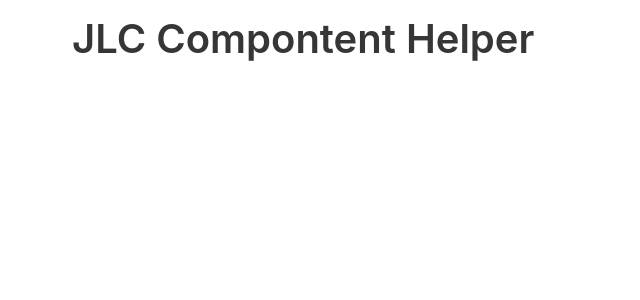
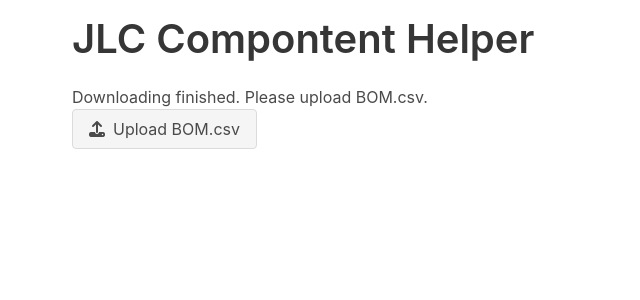
Before and after one commit to l1pz/jlc-csv, a Svelte app: page / in a window 1280 px wide. Shown: the top 300 px of the page, without its empty margins (0-640 px from the left). Built offline with nearby package versions, Linux system fonts and the light colour scheme; no server answers.

Commit message:
add file upload

```diff
--- a/src/App.svelte
+++ b/src/App.svelte
@@ -50,16 +50,20 @@
     rel="stylesheet"
     href="https://cdn.jsdelivr.net/npm/bulma@0.9.3/css/bulma.min.css"
   />
+  <script
+    src="https://kit.fontawesome.com/7715a8d6b4.js"
+    crossorigin="anonymous"></script>
 </svelte:head>
 
 <div class="container">
   <h1 class="title is-2 mx-2 mt-4">JLC Compontent Helper</h1>
-  {#await promise}
+  <!-- {#await promise}
     <div class="mx-2">
       <p>
-        Downloading JLC Compontent info - <span class="has-text-weight-bold"
-          >{Math.round(downloadProgressPercent)}%</span
-        >
+        Downloading JLC Compontent info -
+        <span class="has-text-weight-bold">
+          {Math.round(downloadProgressPercent)}%
+        </span>
       </p>
       <progress
         class="progress is-primary"
@@ -67,9 +71,20 @@
         max="100">{Math.round(downloadProgressPercent)}</progress
       >
     </div>
-  {:then}
-    <div class="mx-2">
-      <p>Downloading finished.</p>
+  {/await} -->
+  <div class="mx-2">
+    <p>Downloading finished. Please upload BOM.csv.</p>
+
+    <div class="file">
+      <label class="file-label">
+        <input class="file-input" type="file" name="resume" accept=".csv" />
+        <span class="file-cta">
+          <span class="file-icon">
+            <i class="fas fa-upload" />
+          </span>
+          <span class="file-label">Upload BOM.csv</span>
+        </span>
+      </label>
     </div>
-  {/await}
+  </div>
 </div>
```
